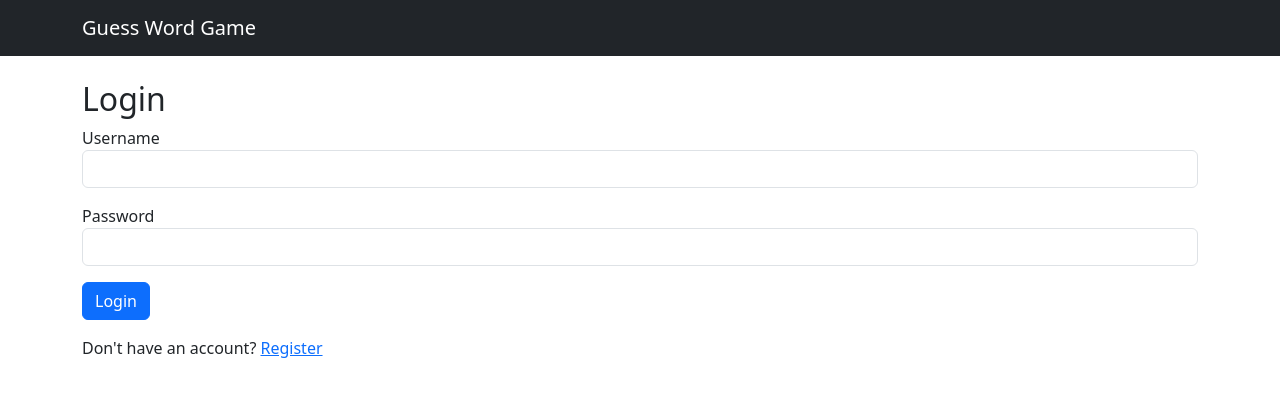
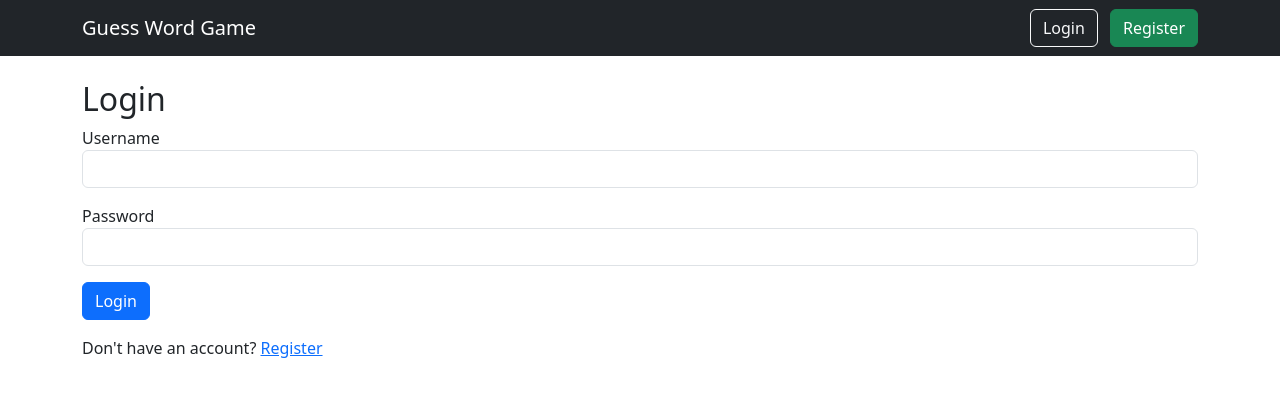
Before and after one commit to nikhilalbai/guess-word-game, a Flask app: page /login in a window 1280 px wide. Shown: the top 397 px of the page. Run offline with Flask 3, Linux system fonts and the light colour scheme.

Commit message:
Complete authentication module with logout and protected routes

```diff
--- a/extensions.py
+++ b/extensions.py
@@ -2,5 +2,4 @@ from flask_sqlalchemy import SQLAlchemy
 from flask_login import LoginManager
 
 db = SQLAlchemy()
-
 login_manager = LoginManager()
--- a/routes/auth.py
+++ b/routes/auth.py
@@ -7,7 +7,7 @@ from flask import flash
 from werkzeug.security import generate_password_hash
 from werkzeug.security import check_password_hash
 
-from flask_login import login_user
+from flask_login import login_user, logout_user, login_required
 
 from extensions import db
 
@@ -106,3 +106,12 @@ def login():
         "login.html",
         form=form,
     )
+@auth.route("/logout")
+@login_required
+def logout():
+
+    logout_user()
+
+    flash("You have been logged out successfully.", "success")
+
+    return redirect(url_for("auth.login"))
--- a/routes/game.py
+++ b/routes/game.py
@@ -1,8 +1,9 @@
 from flask import Blueprint, render_template
+from flask_login import login_required
 
 game = Blueprint("game", __name__)
 
-
 @game.route("/dashboard")
+@login_required
 def dashboard():
     return render_template("dashboard.html")
--- a/templates/base.html
+++ b/templates/base.html
@@ -16,11 +16,47 @@
 <body>
 
     <!-- Navigation Bar -->
-    <nav class="navbar navbar-dark bg-dark">
-        <div class="container">
-            <a class="navbar-brand" href="/">Guess Word Game</a>
+    <nav class="navbar navbar-expand-lg navbar-dark bg-dark">
+
+    <div class="container">
+
+        <a class="navbar-brand" href="{{ url_for('home') }}">
+            Guess Word Game
+        </a>
+
+        <div>
+
+            {% if current_user.is_authenticated %}
+
+                <a class="btn btn-outline-light me-2"
+                   href="{{ url_for('game.dashboard') }}">
+                    Dashboard
+                </a>
+
+                <a class="btn btn-danger"
+                   href="{{ url_for('auth.logout') }}">
+                    Logout
+                </a>
+
+            {% else %}
+
+                <a class="btn btn-outline-light me-2"
+                   href="{{ url_for('auth.login') }}">
+                    Login
+                </a>
+
+                <a class="btn btn-success"
+                   href="{{ url_for('auth.register') }}">
+                    Register
+                </a>
+
+            {% endif %}
+
         </div>
-    </nav>
+
+    </div>
+
+</nav>
 
     <div class="container mt-4">
 
```
